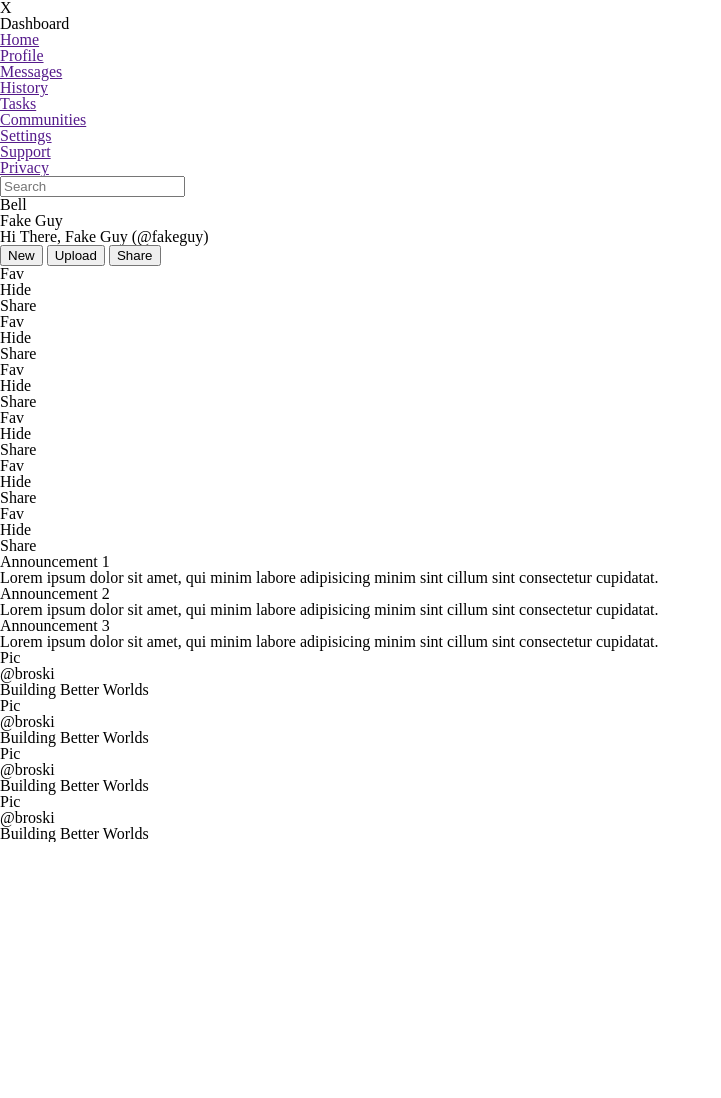
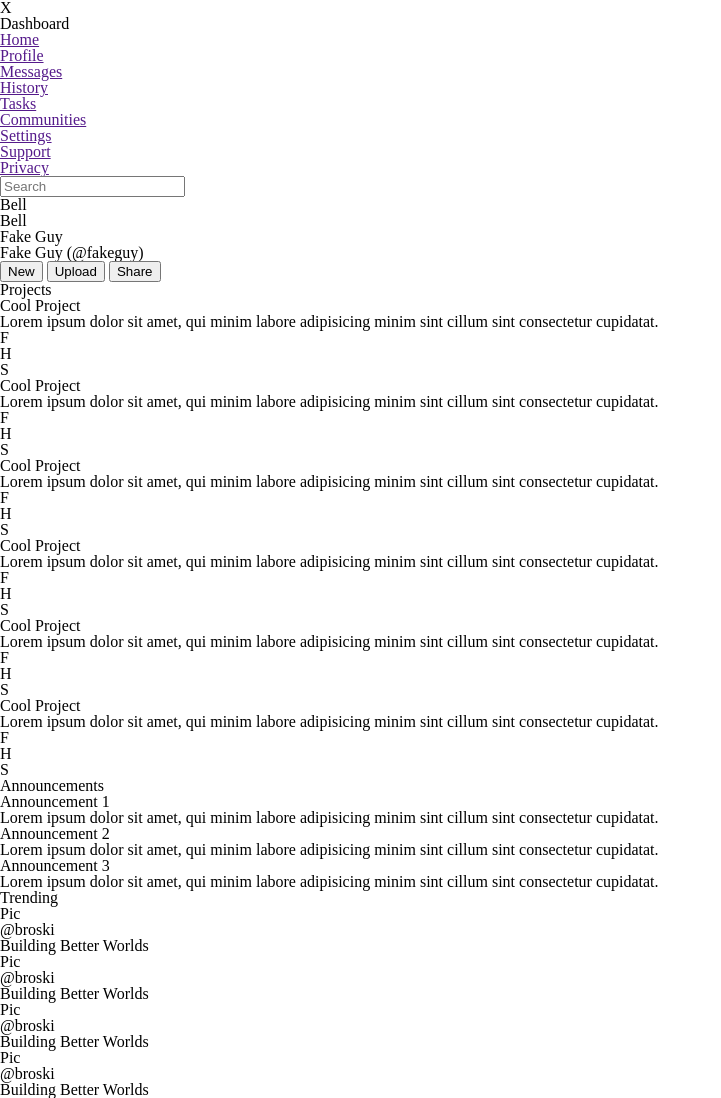
Before and after one commit to rpollard00/admin-dashboard, a plain HTML site: page index.html in a window 1280 px wide. Shown: the whole page, without its empty margins (0-721 px from the left). Before the commit the page ends 842 px from the top, so only its background shows below. Drawn offline with Linux system fonts and the light colour scheme.

Commit message:
Structure updates

```diff
--- a/index.html
+++ b/index.html
@@ -12,8 +12,10 @@
 <body>
     <div class="container">
         <div class="sidebar">
+            <div class="sidebar-heading">
                 <div class="placeholder-product-icon">X</div>
                 <h2>Dashboard</h2>
+            </div>
             <ul class="menu">
                 <li class="menu-entry"><a href="">Home</a></li>
                 <li class="menu-entry"><a href="">Profile</a></li>
@@ -28,88 +30,122 @@
                 <li class="menu-entry"><a href="">Privacy</a></li>
             </ul>
         </div>
+        <div class="main-panel">
             <div class="searchbar">
-            <div class="search-pane">
                 <input name="search" type="search" value="" placeholder="Search" />
                 <div id="bell">Bell</div>
+                <div class="profile-pic" id="upper-pfp">Bell</div>
                 <div class="username">Fake Guy</div>
             </div>
-        </div>
             <div class="header">
-            <div class="user-greeting">Hi There, Fake Guy (@fakeguy)</div>
-        </div>
+                <div class="user-greeting">Fake Guy (@fakeguy)</div>
                 <div class="button-controls">
                     <button type="button">New</button>
                     <button type="button">Upload</button>
                     <button type="button">Share</button>
                 </div>
+            </div>
             <div class="projects">
+                <h2 class="projects-heading">Projects</h2>
                 <div class="card">
+                    <h3 class="card-header">Cool Project</h3>
+                    <p class="card-body">
+                        Lorem ipsum dolor sit amet, qui minim labore adipisicing minim
+                        sint cillum sint consectetur cupidatat.
+                    </p>
                     <div class="card-controls">
-                    <div class="placeholder" id="favorite">Fav</div>
-                    <div class="placeholder" id="hide">Hide</div>
-                    <div class="placeholder" id="share">Share</div>
+                        <div class="placeholder" id="favorite">F</div>
+                        <div class="placeholder" id="hide">H</div>
+                        <div class="placeholder" id="share">S</div>
                     </div>
                 </div>
                 <div class="card">
+                    <h3 class="card-header">Cool Project</h3>
+                    <p class="card-body">
+                        Lorem ipsum dolor sit amet, qui minim labore adipisicing minim
+                        sint cillum sint consectetur cupidatat.
+                    </p>
                     <div class="card-controls">
-                    <div class="placeholder" id="favorite">Fav</div>
-                    <div class="placeholder" id="hide">Hide</div>
-                    <div class="placeholder" id="share">Share</div>
+                        <div class="placeholder" id="favorite">F</div>
+                        <div class="placeholder" id="hide">H</div>
+                        <div class="placeholder" id="share">S</div>
                     </div>
                 </div>
                 <div class="card">
+                    <h3 class="card-header">Cool Project</h3>
+                    <p class="card-body">
+                        Lorem ipsum dolor sit amet, qui minim labore adipisicing minim
+                        sint cillum sint consectetur cupidatat.
+                    </p>
                     <div class="card-controls">
-                    <div class="placeholder" id="favorite">Fav</div>
-                    <div class="placeholder" id="hide">Hide</div>
-                    <div class="placeholder" id="share">Share</div>
+                        <div class="placeholder" id="favorite">F</div>
+                        <div class="placeholder" id="hide">H</div>
+                        <div class="placeholder" id="share">S</div>
                     </div>
                 </div>
                 <div class="card">
+                    <h3 class="card-header">Cool Project</h3>
+                    <p class="card-body">
+                        Lorem ipsum dolor sit amet, qui minim labore adipisicing minim
+                        sint cillum sint consectetur cupidatat.
+                    </p>
                     <div class="card-controls">
-                    <div class="placeholder" id="favorite">Fav</div>
-                    <div class="placeholder" id="hide">Hide</div>
-                    <div class="placeholder" id="share">Share</div>
+                        <div class="placeholder" id="favorite">F</div>
+                        <div class="placeholder" id="hide">H</div>
+                        <div class="placeholder" id="share">S</div>
                     </div>
                 </div>
                 <div class="card">
+                    <h3 class="card-header">Cool Project</h3>
+                    <p class="card-body">
+                        Lorem ipsum dolor sit amet, qui minim labore adipisicing minim
+                        sint cillum sint consectetur cupidatat.
+                    </p>
                     <div class="card-controls">
-                    <div class="placeholder" id="favorite">Fav</div>
-                    <div class="placeholder" id="hide">Hide</div>
-                    <div class="placeholder" id="share">Share</div>
+                        <div class="placeholder" id="favorite">F</div>
+                        <div class="placeholder" id="hide">H</div>
+                        <div class="placeholder" id="share">S</div>
                     </div>
                 </div>
                 <div class="card">
+                    <h3 class="card-header">Cool Project</h3>
+                    <p class="card-body">
+                        Lorem ipsum dolor sit amet, qui minim labore adipisicing minim
+                        sint cillum sint consectetur cupidatat.
+                    </p>
                     <div class="card-controls">
-                    <div class="placeholder" id="favorite">Fav</div>
-                    <div class="placeholder" id="hide">Hide</div>
-                    <div class="placeholder" id="share">Share</div>
+                        <div class="placeholder" id="favorite">F</div>
+                        <div class="placeholder" id="hide">H</div>
+                        <div class="placeholder" id="share">S</div>
                     </div>
                 </div>
             </div>
+            <div class="info-panel">
+                <h2 class="announcements-heading">Announcements</h2>
                 <div class="announcements">
                     <div class="announcement">
                         <h3>Announcement 1</h3>
                         <p>
-                    Lorem ipsum dolor sit amet, qui minim labore adipisicing minim sint
-                    cillum sint consectetur cupidatat.
+                            Lorem ipsum dolor sit amet, qui minim labore adipisicing minim
+                            sint cillum sint consectetur cupidatat.
                         </p>
                     </div>
                     <div class="announcement">
                         <h3>Announcement 2</h3>
                         <p>
-                    Lorem ipsum dolor sit amet, qui minim labore adipisicing minim sint
-                    cillum sint consectetur cupidatat.
+                            Lorem ipsum dolor sit amet, qui minim labore adipisicing minim
+                            sint cillum sint consectetur cupidatat.
                         </p>
                     </div>
                     <div class="announcement">
                         <h3>Announcement 3</h3>
                         <p>
-                    Lorem ipsum dolor sit amet, qui minim labore adipisicing minim sint
-                    cillum sint consectetur cupidatat.
+                            Lorem ipsum dolor sit amet, qui minim labore adipisicing minim
+                            sint cillum sint consectetur cupidatat.
                         </p>
                     </div>
                 </div>
+                <h2 class="trending-heading">Trending</h2>
                 <div class="trending">
                     <div class="bio-card">
                         <div class="placeholder-profile-pic">Pic</div>
@@ -133,6 +169,8 @@
                     </div>
                 </div>
             </div>
+        </div>
+    </div>
 </body>
 
 </html>
```
Lines whose indentation alone changed are shown as unchanged.
